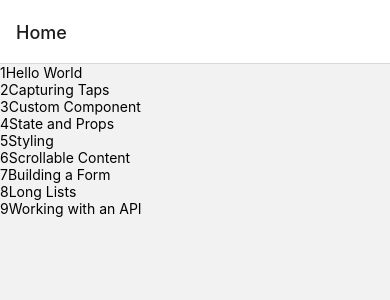
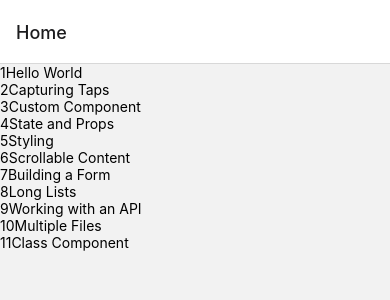
Before and after one commit to yubinjodev/react-native-exercises, a React Native app: screen / in a window 390 px wide. Shown: the top 300 px of the page. Built offline with nearby package versions, Linux system fonts and the light colour scheme.

Commit message:
class component DONE

```diff
--- a/components/ClassComponents.js
+++ b/components/ClassComponents.js
@@ -0,0 +1,24 @@
+import React from "react";
+import { View, Text } from "react-native";
+import YubinButton from "./CustomComponent/YubinButton";
+
+export default class ClassComponents extends React.Component {
+  state = {
+    count: 0,
+  };
+
+  add = () => {
+    this.setState({
+      count: this.state.count + 1,
+    });
+  };
+  render() {
+    return (
+      <View>
+        <Text>This is a class component.</Text>
+        <Text>You've pressed me {this.state.count} times</Text>
+        <YubinButton text="Press me" handlePress={this.add} />
+      </View>
+    );
+  }
+}
--- a/components/Home.js
+++ b/components/Home.js
@@ -12,6 +12,8 @@ const Home = ({ navigation }) => {
     "Building a Form",
     "Long Lists",
     "Working with an API",
+    "Multiple Files",
+    "Class Component"
   ];
 
   return (
--- a/components/MultipleFiles.js
+++ b/components/MultipleFiles.js
@@ -0,0 +1,16 @@
+import React from "react";
+import { View, Text } from "react-native";
+import YubinButton from "./CustomComponent/YubinButton";
+
+const MultipleFiles = () => {
+  return (
+    <View>
+      <YubinButton
+        text="This is a button from another file"
+        handlePress={() => alert("Yup")}
+      />
+    </View>
+  );
+};
+
+export default MultipleFiles;
--- a/components/Nav.js
+++ b/components/Nav.js
@@ -11,6 +11,8 @@ import ScrollableContent from "./ScrollableContent";
 import BuildForm from "./BuildForm";
 import LongLists from "./LongLists";
 import WorkingWithAPI from "./WorkingWithAPI";
+import MultipleFiles from "./MultipleFiles";
+import ClassComponents from "./ClassComponents";
 
 const Stack = createStackNavigator();
 
@@ -27,6 +29,8 @@ export const Nav = () => {
       <Stack.Screen name="Building a Form" component={BuildForm} />
       <Stack.Screen name="Long Lists" component={LongLists} />
       <Stack.Screen name="Working with an API" component={WorkingWithAPI} />
+      <Stack.Screen name="Multiple Files" component={MultipleFiles} />
+      <Stack.Screen name="Class Component" component={ClassComponents} />
     </Stack.Navigator>
   );
 };
```
